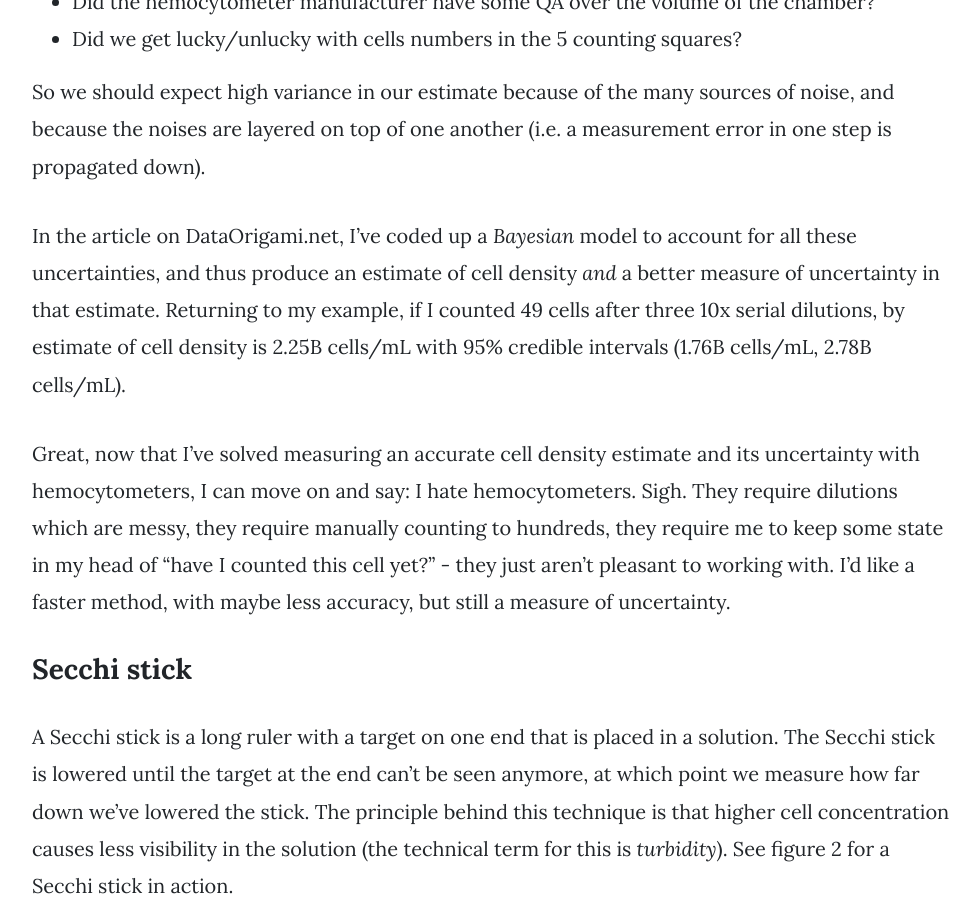
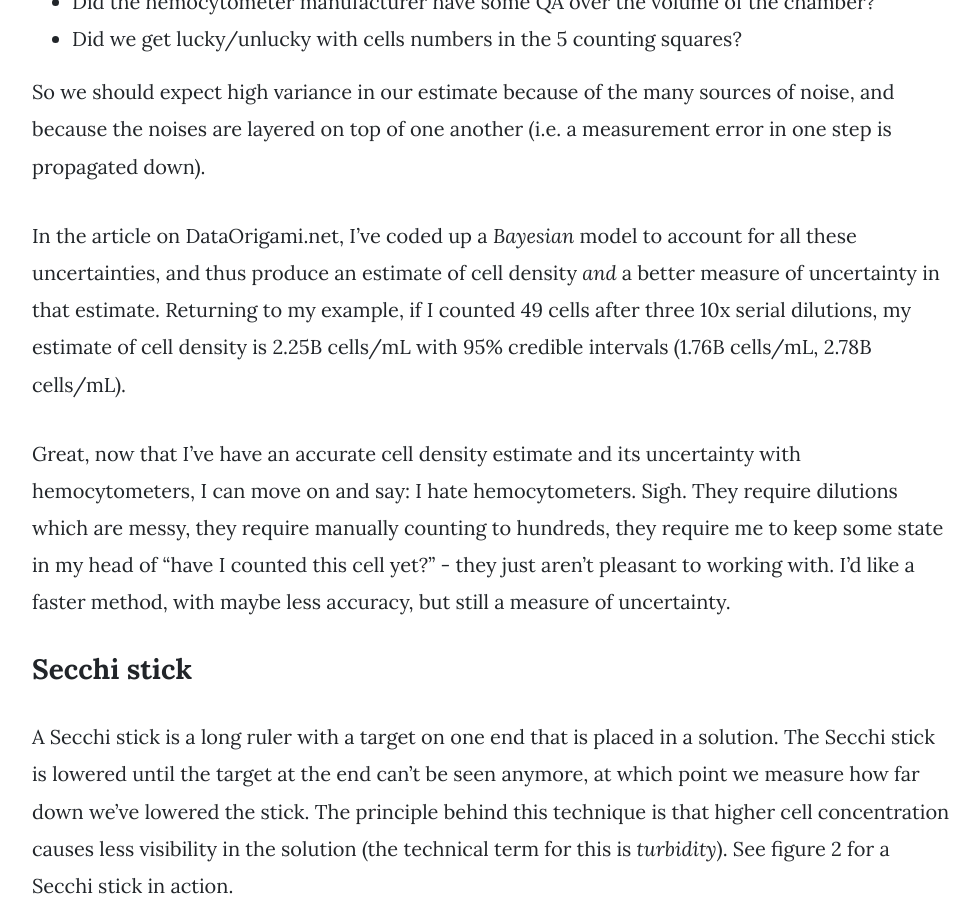
Before and after one commit to ControlledMold/ControlledMold.github.io, a Jekyll site: the page built from _posts/2020-05-24-measuring-cell-growth-using-a-secchi-stick-and-lots-of-fun-math.md, in a window 1280 px wide and 900 px high, scrolled down 2522 px. Shown: the whole window, without its empty margins (148-1127 px from the left). Built offline with Jekyll 4.4.1, drawn with Linux system fonts in a browser that asks for light colours; nearby versions of some CDN libraries; comment, search, counter and statistics services are not loaded.

Commit message:
clean up

```diff
--- a/_posts/2020-05-24-measuring-cell-growth-using-a-secchi-stick-and-lots-of-fun-math.md
+++ b/_posts/2020-05-24-measuring-cell-growth-using-a-secchi-stick-and-lots-of-fun-math.md
@@ -38,9 +38,9 @@ Given I counted 49 cells and my dilution was three 10x, my estimate is 2.45B cel
 
 So we should expect high variance in our estimate because of the many sources of noise, and because the noises are layered on top of one another (i.e. a measurement error in one step is propagated down).
 
-In the article on DataOrigami.net, I've coded up a _Bayesian_ model to account for all these uncertainties, and thus produce an estimate of cell density _and_ a better measure of uncertainty in that estimate. Returning to my example, if I counted 49 cells after three 10x serial dilutions, by estimate of cell density is 2.25B cells/mL with 95% credible intervals (1.76B  cells/mL, 2.78B  cells/mL).
+In the article on DataOrigami.net, I've coded up a _Bayesian_ model to account for all these uncertainties, and thus produce an estimate of cell density _and_ a better measure of uncertainty in that estimate. Returning to my example, if I counted 49 cells after three 10x serial dilutions, my estimate of cell density is 2.25B cells/mL with 95% credible intervals (1.76B  cells/mL, 2.78B  cells/mL).
 
-Great, now that I've solved measuring an accurate cell density estimate and its uncertainty with hemocytometers, I can move on and say: I hate hemocytometers. Sigh. They require dilutions which are messy, they require manually counting to hundreds, they require me to keep some state in my head of "have I counted this cell yet?" - they just aren't pleasant to working with. I'd like a faster method, with maybe less accuracy, but still a measure of uncertainty.
+Great, now that I've have an accurate cell density estimate and its uncertainty with hemocytometers, I can move on and say: I hate hemocytometers. Sigh. They require dilutions which are messy, they require manually counting to hundreds, they require me to keep some state in my head of "have I counted this cell yet?" - they just aren't pleasant to working with. I'd like a faster method, with maybe less accuracy, but still a measure of uncertainty.
 
 ### Secchi stick
 
```
